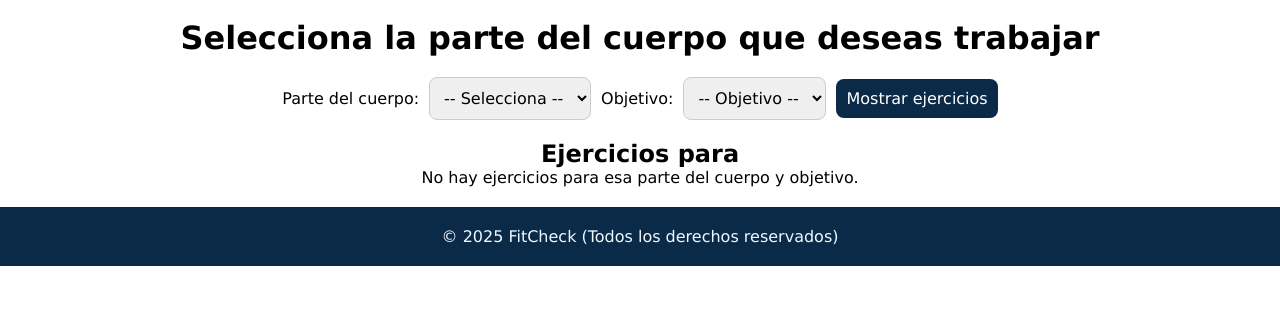
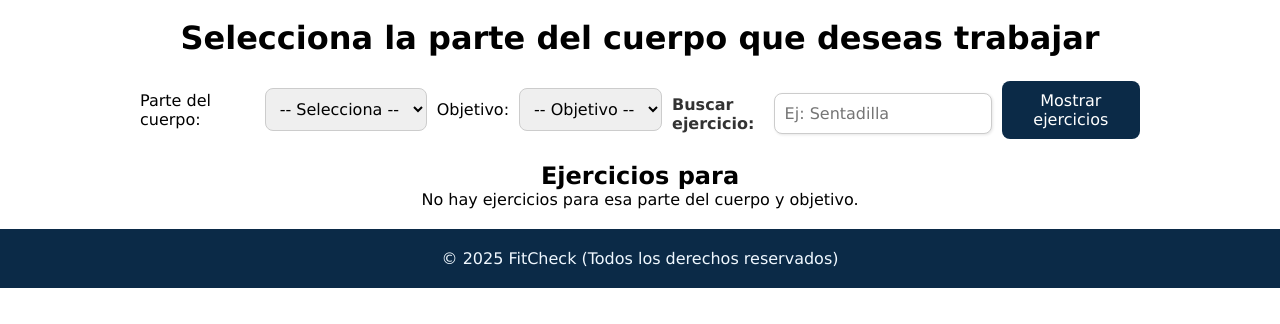
Before and after one commit to paulinavargas2605/habitos_saludables, a PHP site: page /habitos_saludables/public/index.php?controlador=rutinas&accion=index in a window 1280 px wide. Shown: the part 476-800 px from the top of the page. Run offline with PHP 8.4, Linux system fonts and the light colour scheme; data that the repository does not hold is empty.

Commit message:
se agrega buscador en rutina

```diff
--- a/controllers/RutinasController.php
+++ b/controllers/RutinasController.php
@@ -4,10 +4,11 @@ require_once __DIR__ . '/../config/Database.php';
 
 class RutinasController
 {
-  public function index()
-  {
+public function index()
+{
     $parte = $_GET['parte'] ?? '';
     $objetivo = $_GET['objetivo'] ?? '';
+    $buscar = $_GET['buscar'] ?? '';
 
     $conn = Database::connect();
 
@@ -19,9 +20,9 @@ class RutinasController
     $objetivosResult = $conn->query("SELECT DISTINCT Nombre FROM objetivo");
     $objetivos = $objetivosResult->fetch_all(MYSQLI_ASSOC);
 
-    // Consulta de ejercicios
+    // Consulta base
     $sql = "
-        SELECT e.Id, e.Nombre, e.Descripcion, e.Series, e.Repeticiones, e.imagen
+        SELECT DISTINCT e.Id, e.Nombre, e.Descripcion, e.Series, e.Repeticiones, e.imagen
         FROM ejercicio e
         INNER JOIN ejercicio_musculo em ON e.Id = em.Id_ejercicio
         INNER JOIN musculo m ON em.Id_musculo = m.Id
@@ -45,6 +46,12 @@ class RutinasController
         $types .= "s";
     }
 
+    if ($buscar) {
+        $sql .= " AND e.Nombre LIKE ?";
+        $params[] = '%' . $buscar . '%';
+        $types .= "s";
+    }
+
     $stmt = $conn->prepare($sql);
     if (!empty($params)) {
         $stmt->bind_param($types, ...$params);
@@ -52,22 +59,12 @@ class RutinasController
 
     $stmt->execute();
     $result = $stmt->get_result();
-    $ejerciciosRaw = $result->fetch_all(MYSQLI_ASSOC);
+    $ejercicios = $result->fetch_all(MYSQLI_ASSOC);
 
     $stmt->close();
     $conn->close();
 
-    // FILTRO para eliminar duplicados por Id
-    $ejercicios = [];
-    $idsUnicos = [];
+    require_once __DIR__ . '/../views/rutina/index.php';
+}
 
-    foreach ($ejerciciosRaw as $e) {
-      if (!in_array($e['Id'], $idsUnicos)) {
-          $ejercicios[] = $e;
-          $idsUnicos[] = $e['Id'];
-      }
-    }
-
-    require_once __DIR__ . '/../views/rutina/index.php';
-  }
 }
--- a/public/css/style.css
+++ b/public/css/style.css
@@ -259,6 +259,33 @@ button:hover {
     order: 1;
 }
 
+.buscador-ejercicio {
+    margin-top: 1rem;
+    display: flex;
+    flex-direction: row;
+    align-items: center;
+    gap: 10px;
+    justify-content: center;
+    flex-wrap: nowrap;
+}
+
+.buscador-ejercicio label {
+    font-weight: bold;
+    margin-bottom: 0.5rem;
+    color: #333;
+}
+
+.buscador-ejercicio input[type="text"] {
+    width: 100%;
+    max-width: 400px;
+    padding: 10px;
+    border: 1px solid #ccc;
+    border-radius: 8px;
+    font-size: 16px;
+    margin-bottom: 0.5rem;
+    box-shadow: 1px 1px 3px rgba(0,0,0,0.1);
+}
+
 /* ----- Estilos Responsive ----- */
 @media screen and (max-width: 768px) {
 
--- a/views/rutina/index.php
+++ b/views/rutina/index.php
@@ -39,8 +39,7 @@ $objetivos = $objetivos ?? [];
                     <option value="">-- Selecciona --</option>
                     <?php foreach ($partesCuerpo as $musculo): ?>
                         <option value="<?= htmlspecialchars($musculo['Nombre']) ?>" <?= ($parte === $musculo['Nombre']) ? 'selected' : '' ?>>
-                        <?= htmlspecialchars($musculo['Nombre']) ?>
-                    </option>
+                            <?= htmlspecialchars($musculo['Nombre']) ?>                            </option>
                     <?php endforeach; ?>
                 </select>
 
@@ -54,6 +53,10 @@ $objetivos = $objetivos ?? [];
                     <?php endforeach; ?>
                 </select>
 
+                <div class="buscador-ejercicio">
+                    <label for="buscar">Buscar ejercicio:</label>
+                    <input type="text" name="buscar" id="buscar" placeholder="Ej: Sentadilla" value="<?= htmlspecialchars($_GET['buscar'] ?? '') ?>">
+                </div>
             <button type="submit">Mostrar ejercicios</button>
         </form>
 
```
Lines whose indentation alone changed are shown as unchanged.
